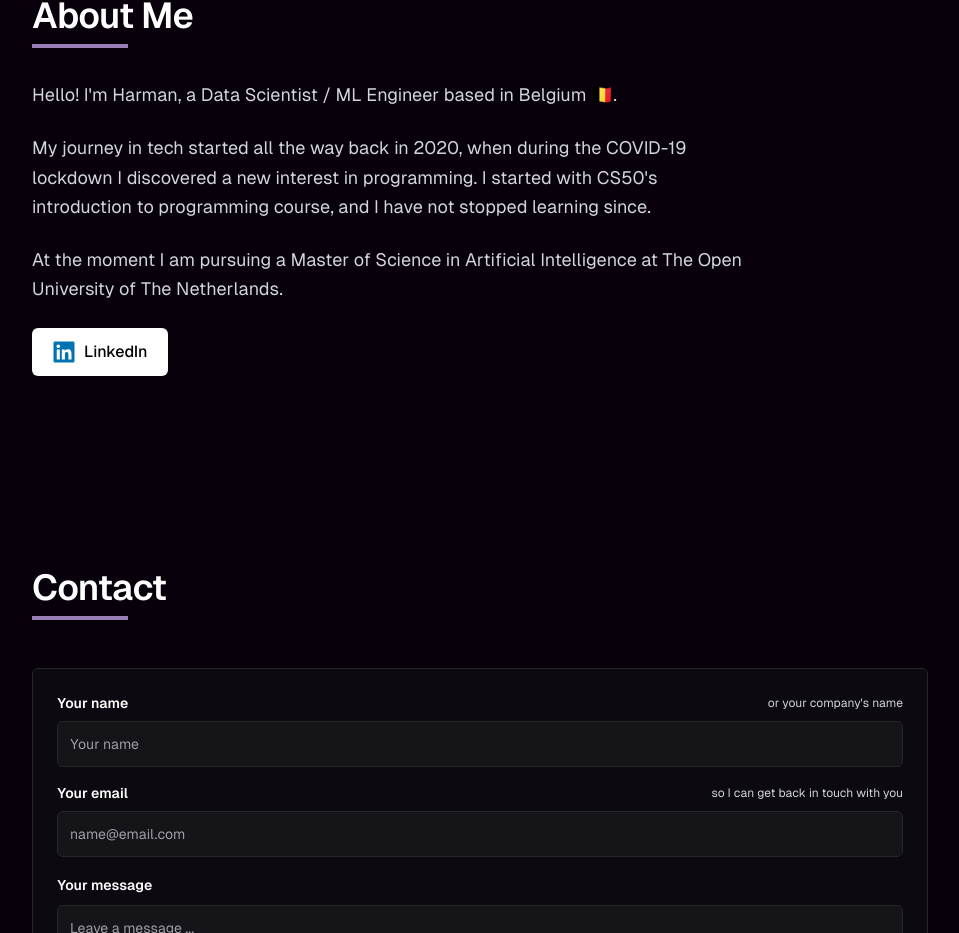
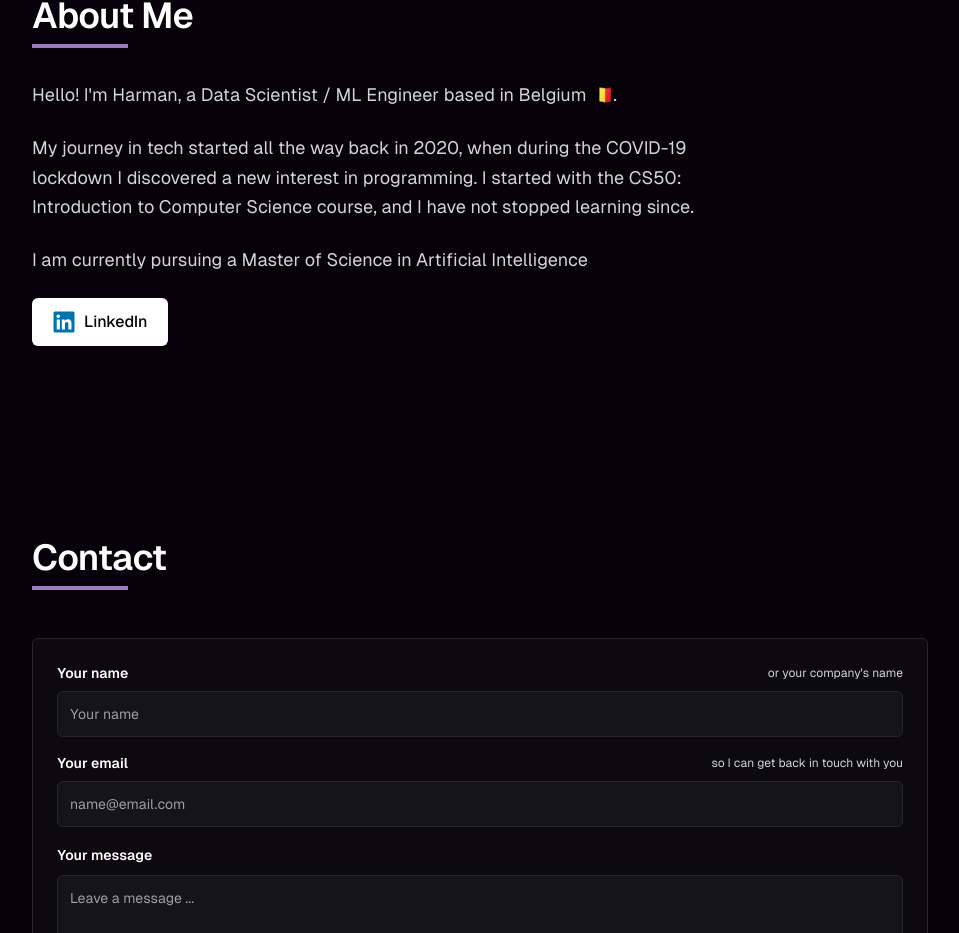
Before and after one commit to Harmxn02/harmansingh.nl, a Next.js app: page / in a window 1280 px wide. Shown: the part 2920-3853 px from the top of the page, without its empty margins (32-991 px from the left). Built offline with nearby package versions, Linux system fonts and the light colour scheme.

Commit message:
UPDATE: change text in About component

```diff
--- a/src/app/components/About.jsx
+++ b/src/app/components/About.jsx
@@ -67,14 +67,13 @@ const About = () => {
 					<p>
 						My journey in tech started all the way back in 2020,
 						when during the COVID-19 lockdown I discovered a new
-						interest in programming. I started with CS50&apos;s
-						introduction to programming course, and I have not
+						interest in programming. I started with the CS50:
+						Introduction to Computer Science course, and I have not
 						stopped learning since.
 					</p>
 					<p>
-						At the moment I am pursuing a Master of Science in
-						Artificial Intelligence at The Open University of The
-						Netherlands.
+						I am currently pursuing a Master of Science in
+						Artificial Intelligence
 					</p>
 					<CTA
 						icon={<FaLinkedin className="text-[#0072b1]" />}
```
